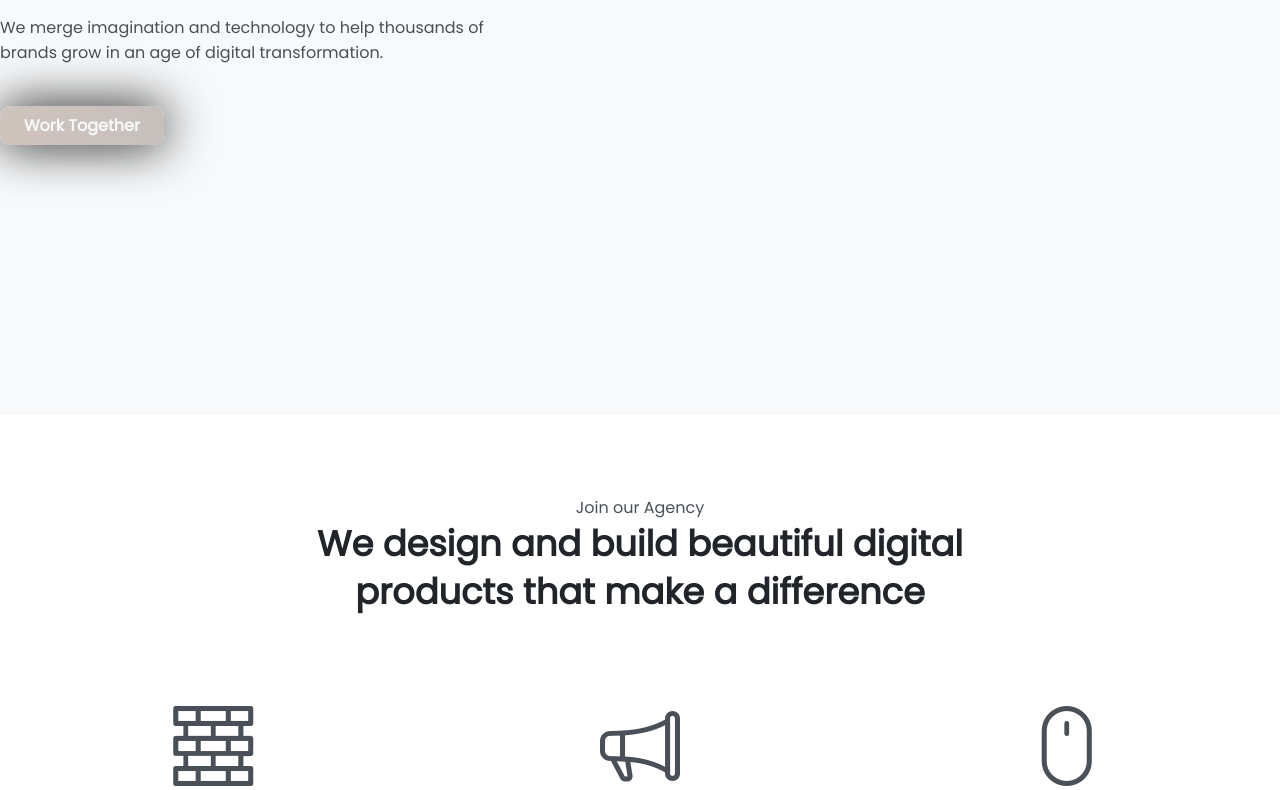
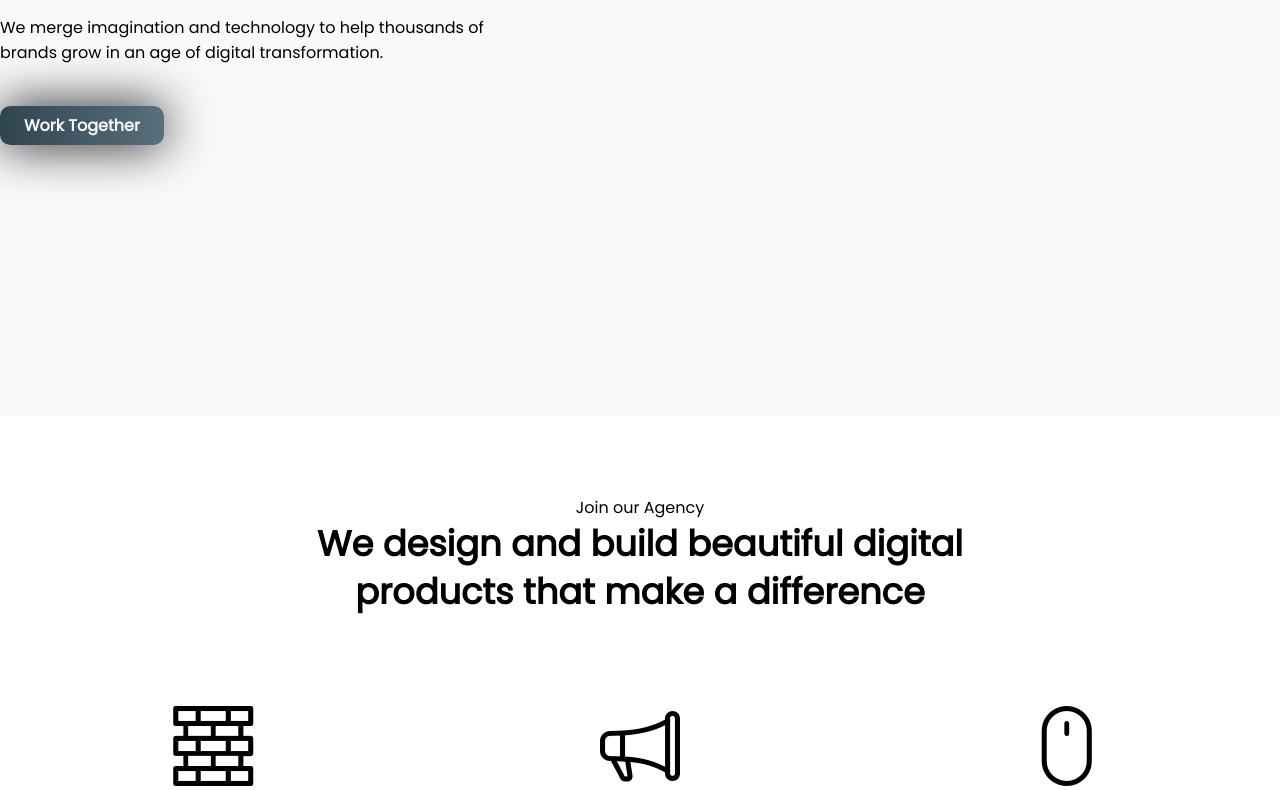
Before and after one commit to Juadebfm/dcoss3, a plain HTML site: page index.html in a window 1280 px wide. Shown: the part 345-1135 px from the top of the page. Drawn offline with nearby package versions, Linux system fonts and the light colour scheme.

Commit message:
Update style.css

```diff
--- a/style.css
+++ b/style.css
@@ -4,12 +4,12 @@
 
 :root {
   /* text colors */
-  --text-gray: #495057;
+  --text-gray: #000000;
   --text-white: #f8f9fa;
   --text-light: #f6f6f6;
-  --text-dark: #212529;
-  --text-dark2: #343a40;
-  --text-red: #495057;
+  --text-dark: #000000;
+  --text-dark2: #050404;
+  --text-red: #000000;
   --box-shadow: 0px 0px 50px 0px #111;
   --bg-blue: #4895ef;
   --bg-red: #4cc9f0;
@@ -20,9 +20,9 @@
   --font-poppins: "Poppins", "sans-serif";
 
   /* gradient colors */
-  --bg-gradient: linear-gradient(to right, #d0c3bd, #c6c0bd);
-  --bg-gradient-indigo: linear-gradient(to right, #d0c3bd, #c6c0bd);
-  --bg-gradient-peach: linear-gradient(to right, #d0c3bd, #c6c0bd);
+  --bg-gradient: linear-gradient(to right, #2f4550, #586f7c);
+  --bg-gradient-indigo: linear-gradient(to right, #586f7c, #2f4550);
+  --bg-gradient-peach: linear-gradient(to right, #586f7c, #2f4550);
 
   /* images */
   --bg-cover: #f8f9fa;
```
